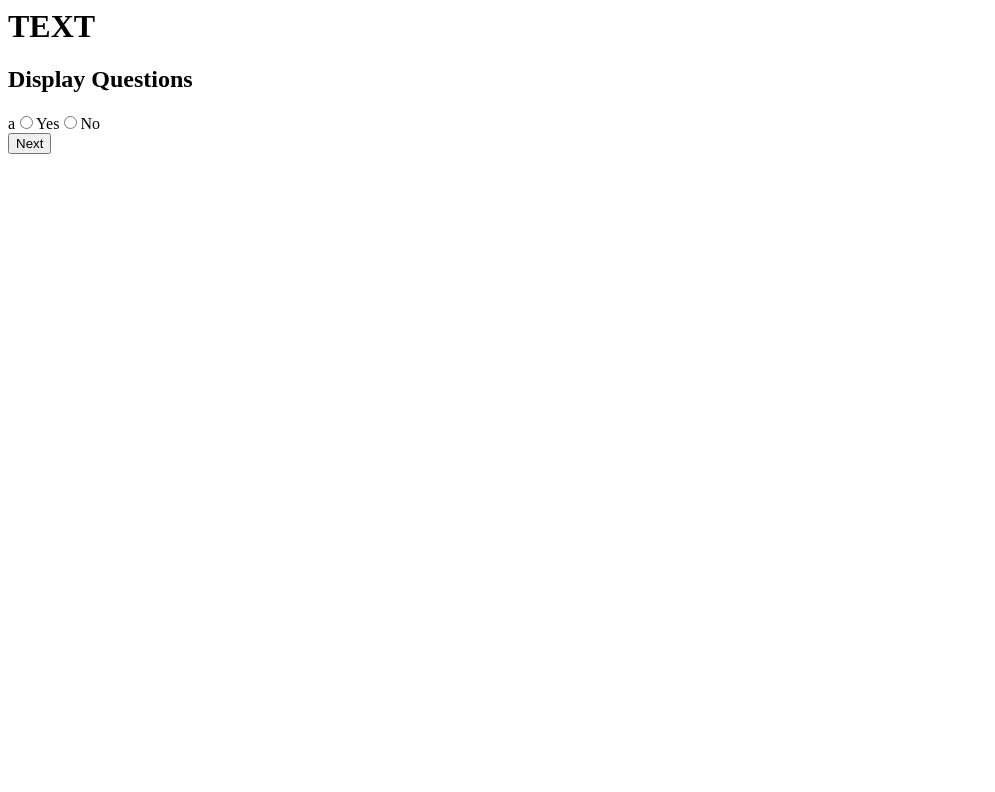
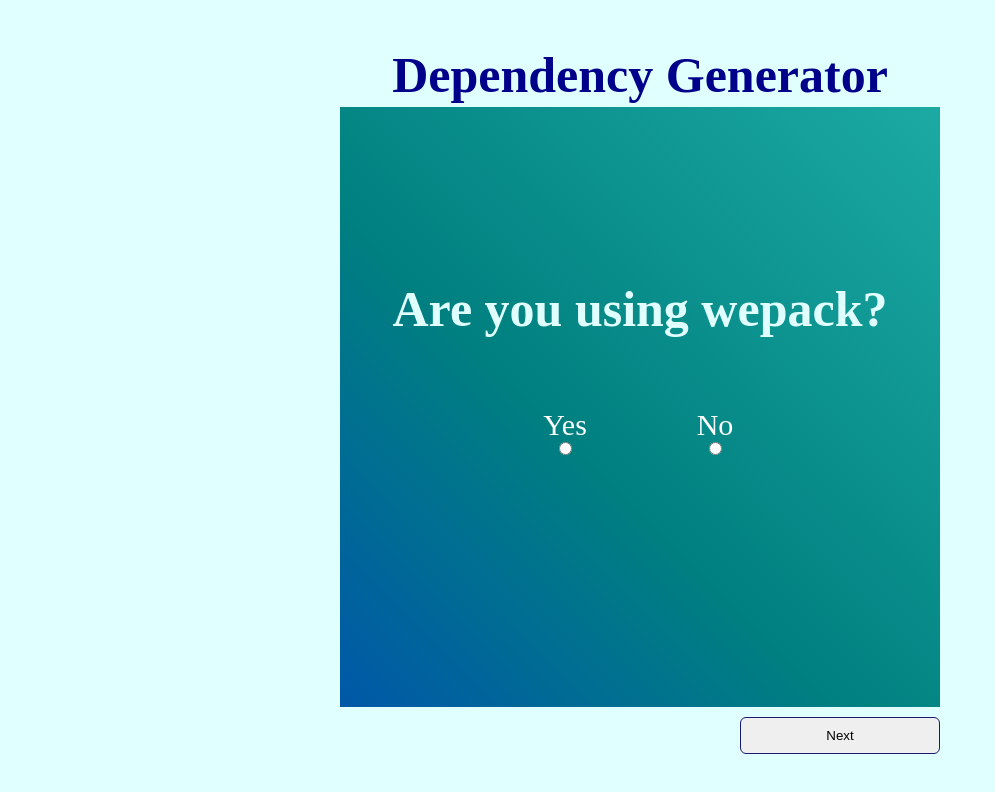
Before and after one commit to camerakendall/dependency_app, a React app: page / in a window 1280 px wide. Shown: the top 792 px of the page, without its empty margins (0-995 px from the left). Built offline with nearby package versions, Linux system fonts and the light colour scheme.

Commit message:
added styling

```diff
--- a/client/App.jsx
+++ b/client/App.jsx
@@ -1,11 +1,22 @@
-// main App wrapper
-
 import React from 'react';
 import Wrapper from './containers/MainContainer.jsx';
+import styled from 'styled-components';
+
+const Header = styled.h1`
+text-align: center;
+color: darkblue;
+font-size: 50px;
+`
+const NPM = styled.img`
+display: block;
+text-align: center;
+`
 
 const App = () => {
     return(
         <div id='App'>
+            <Header>Dependency Generator</Header> <br/>
+            {/* <NPM height="40px" src= "https://upload.wikimedia.org/wikipedia/commons/thumb/d/db/Npm-logo.svg/1200px-Npm-logo.svg.png"/> */}
             <Wrapper />
         </div>
     )
--- a/client/components/Question.jsx
+++ b/client/components/Question.jsx
@@ -1,19 +1,67 @@
 import React from 'react';
+import styled, { css, keyframes } from 'styled-components';
+
+const Gradient = keyframes`
+0%, 100% {
+    background-position: 0% 50%
+}
+50% {
+    background-position: 100% 50%
+}
+`
+const QuestionWrapper = styled.div`
+display: flex;
+flex-flow: column wrap;
+justify-content: center;
+align-items: center;
+height: 600px;
+width: 600px;
+background: linear-gradient(45deg, darkblue, blue, teal, turquoise);
+background-size: 400% 400%;
+animation: ${Gradient} 10s linear infinite;
+`
+const Quest = styled.h1`
+text-align: center;
+font-size: 50px;
+padding: 10px;
+color: lightcyan;
+margin-top: -15%;
+margin-bottom: 10%;
+`
+const Options = styled.div`
+display: flexbox;
+justify-content: center;
+`
+const Option = styled.div`
+width: 150px;
+display: inline block;
+text-align: center;
+`
+const Label = styled.label`
+display: block;
+color: white;
+font-size: 30px;
+`
 
 const Question = ({
     index,
     question
 
 }) => (
-        <div idx={index}>
-            {question}
-            <label>
-                <input type='radio' name='yes' value='Yes'/>
-            Yes</label>
-            <label>
-                <input type='radio' name='no' value='No'/>
-            No</label>
-        </div>
+        <QuestionWrapper idx={index}>
+
+            <Quest>{question}</Quest>
+            <Options>
+                <Option>
+                    <Label for="Yes">Yes</Label>
+                    <input type='radio' name='radio' id='Yes'/>
+                </Option>
+                <Option>
+                    <Label for="No">No</Label>
+                    <input type='radio' name='radio' id='No'/>
+                </Option>
+            </Options>
+        </QuestionWrapper>
     )
 
 export default Question;
--- a/client/components/QuestionsDisplay.jsx
+++ b/client/components/QuestionsDisplay.jsx
@@ -4,6 +4,17 @@
 import { bindActionCreators } from 'redux';
 import * as actions from '../actions/actions';
 import Question from './Question.jsx';
+import styled from 'styled-components';
+
+const Main = styled.div`
+height: fit-content;
+width: fit-content;
+display: flex;
+flex-flow: column wrap;
+justify-content: center;
+align-items: center;
+padding-bottom: 10px;
+`
 
 const mapStateToProps = ({ applicationState }) => ({
     questions: applicationState.questions,
@@ -14,20 +25,8 @@
 
 const mapDispatchToProps = dispatch => bindActionCreators(actions, dispatch);
 
-// const questionMaker = (question, index) => (
-//     <Question
-//         question = {question}
-//         key={index}
-//         index={index}
-//     />
-// );
-
-// console.log(props.questions);
-
 const QuestionsDisplay = props => (
-    <div className="questionField">
-        {/* <h2>{props.questions}</h2> */}
-        <h2> Display Questions </h2>
+    <Main className="questionField">
         {
             props.index < props.questions.length &&
             <Question
@@ -36,7 +35,7 @@
                 index={props.index}
             />
         }
-    </div>
+    </Main>
 );
 
 export default connect(mapStateToProps, mapDispatchToProps)(QuestionsDisplay);
--- a/client/containers/MainContainer.jsx
+++ b/client/containers/MainContainer.jsx
@@ -5,29 +5,43 @@
 import * as actions from '../actions/actions';
 import QuestionsDisplay from '../components/QuestionsDisplay.jsx';
 import { bindActionCreators } from 'redux';
+import styled from 'styled-components';
 
+const Main = styled.div`
+display: flex;
+flex-flow: column wrap;
+justify-content: center;
+align-items: center;
+margin-top: -15px;
+`
+const Buttons = styled.div`
+width: 100%;
+display: flex;
+justify-content: flex-end;
+`
+const NextButton = styled.button`
+padding: 10px;
+width:  15em;
+border-radius: 6px;
+border: 1px solid midnightblue;
+`
 
 const mapStateToProps = (applicationState) => ({
     questions: applicationState.questions,
     answers: applicationState.answers
-
 });
 
 const mapDispatchToProps = dispatch => bindActionCreators(actions, dispatch);
 
 
 const MainContainer = (props) => (
-    <div className="container">
-        {
-            /* //add heading or Label
-            // render some divs here
-            // any components that we want to display */}
-        <h1>{props.questions}</h1>
-        <h1>TEXT</h1>
+    <Main className="container">
         <QuestionsDisplay />
-        <button id='button' onClick={() => {props.nextButton()}}>Next</button>
+        <Buttons>
+            <NextButton id='button' onClick={() => {props.nextButton()}}>Next</NextButton>
         {/* we need submit button here, perhaps in div */}
-    </div>
+        </Buttons>
+    </Main>
 );
 
 export default connect(mapStateToProps, mapDispatchToProps)(MainContainer);
--- a/client/index.js
+++ b/client/index.js
@@ -14,11 +14,28 @@
 import { Provider } from 'react-redux';
 import App from './App.jsx';
 import store from './store';
-// import styles from './scss/application.scss'; need to create CSS file
+import styled, { createGlobalStyle } from 'styled-components'
 
+const Reset = createGlobalStyle`
+  * {
+    margin: 0;
+    padding: 0;
+  }
+  body {
+    background-color: lightcyan;
+  }
+  #root {
+    display: flex;
+    justify-content: center;
+    align-items: center;
+    height: 100%;
+    width: 100%;
+  }
+`
 render(
   <Provider store={store}>
-    <App />
+    <Reset/>
+      <App />
   </Provider>,
   document.getElementById('root'),
 );
--- a/client/reducers/allReducers.js
+++ b/client/reducers/allReducers.js
@@ -5,7 +5,7 @@
 
 const initialState = {
     index: 0,
-    questions: ['a', 'b', 'c', 'd'],
+    questions: ['Are you using wepack?', 'b', 'c', 'd'],
     answers: [
          'Webpack', 'Node', 'Express', 'Nodemon', 'Request', 'Body-Parser', 'node-postgres', 'Mongo', 'Mongoose', 'Babel', 'React', 'CSS', 'Redux',
     ]
--- a/package.json
+++ b/package.json
@@ -34,6 +34,7 @@
     "redux": "^4.0.1",
     "request": "^2.88.0",
     "style-loader": "^0.23.1",
+    "styled-components": "^5.0.0-beta.8",
     "webpack": "^4.35.2",
     "webpack-cli": "^3.3.5",
     "webpack-dev-server": "^3.7.2"
```
